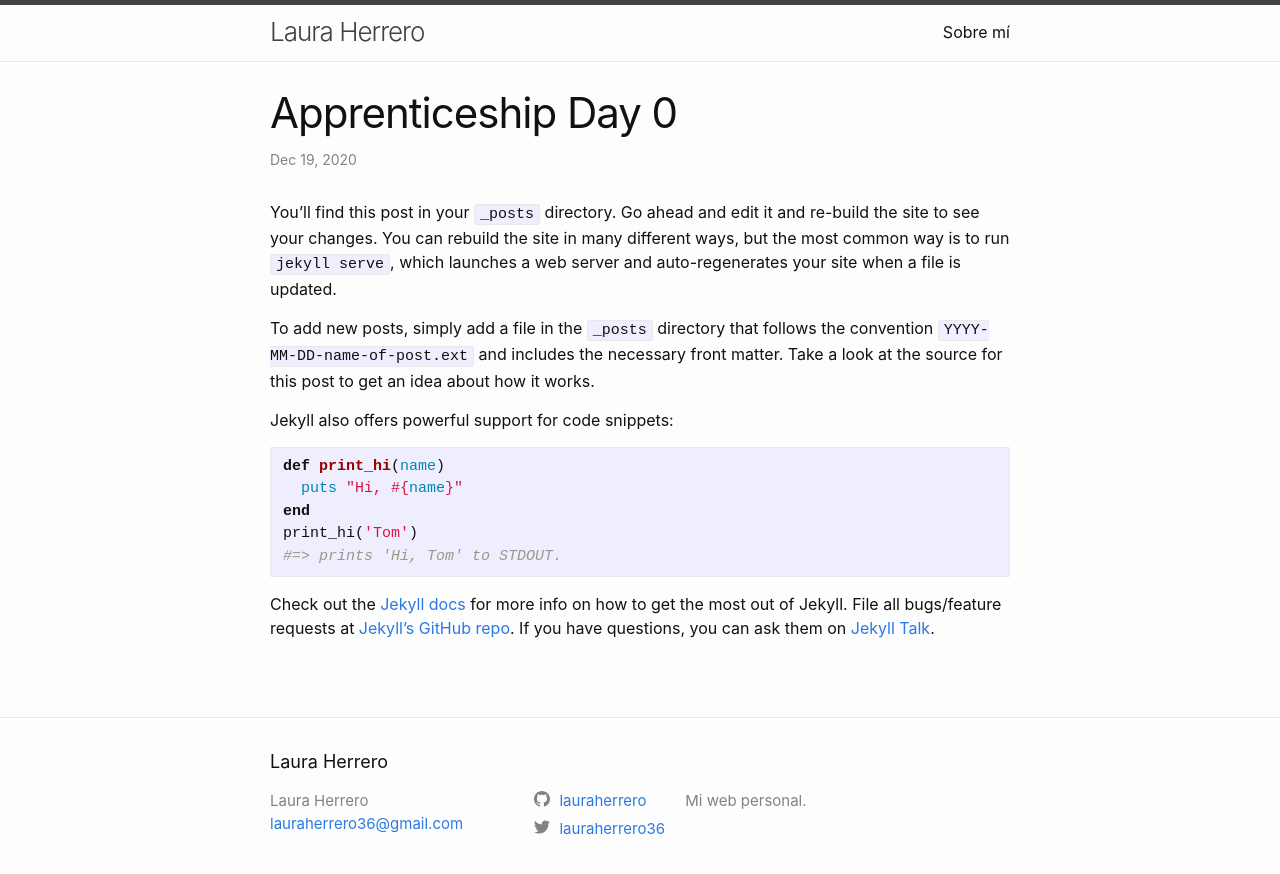
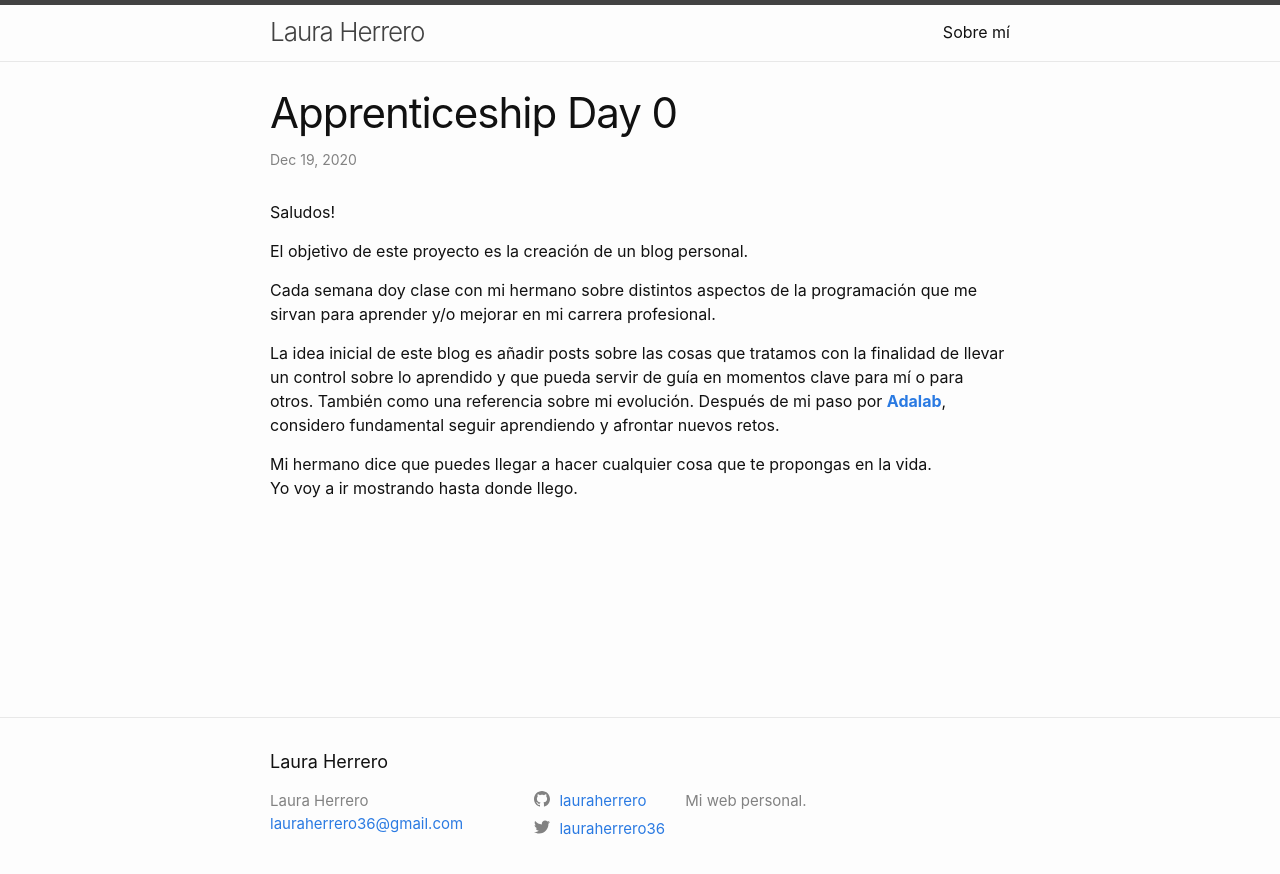
Before and after one commit to lauraherrero/blog, a Jekyll site: the page built from _posts/2020-12-19-apprenticeship-day-0.md, in a window 1280 px wide. Shown: the top 874 px of the page. Built offline with Jekyll 4.4.1, drawn with Linux system fonts in a browser that asks for light colours.

Commit message:
Change post about day 0 to describe the goal of the project.

````diff
--- a/_posts/2020-12-19-apprenticeship-day-0.md
+++ b/_posts/2020-12-19-apprenticeship-day-0.md
@@ -1,22 +1,14 @@
 ---
 layout: post
 ---
-You’ll find this post in your `_posts` directory. Go ahead and edit it and re-build the site to see your changes. You can rebuild the site in many different ways, but the most common way is to run `jekyll serve`, which launches a web server and auto-regenerates your site when a file is updated.
+Saludos!
 
-To add new posts, simply add a file in the `_posts` directory that follows the convention `YYYY-MM-DD-name-of-post.ext` and includes the necessary front matter. Take a look at the source for this post to get an idea about how it works.
 
-Jekyll also offers powerful support for code snippets:
+El objetivo de este proyecto es la creación de un blog personal.
 
-```ruby
-def print_hi(name)
-  puts "Hi, #{name}"
-end
-print_hi('Tom')
-#=> prints 'Hi, Tom' to STDOUT.
-```
+Cada semana doy clase con mi hermano sobre distintos aspectos de la programación que me sirvan para aprender y/o mejorar en mi carrera profesional.
 
-Check out the [Jekyll docs][jekyll-docs] for more info on how to get the most out of Jekyll. File all bugs/feature requests at [Jekyll’s GitHub repo][jekyll-gh]. If you have questions, you can ask them on [Jekyll Talk][jekyll-talk].
+La idea inicial de este blog es añadir posts sobre las cosas que tratamos con la finalidad de llevar un control sobre lo aprendido y que pueda servir de guía en momentos clave para mí o para otros. También como una referencia sobre mi evolución. Después de mi paso por <a href="https://adalab.es/">**Adalab**</a>, considero fundamental seguir aprendiendo y afrontar nuevos retos.
 
-[jekyll-docs]: https://jekyllrb.com/docs/home
-[jekyll-gh]:   https://github.com/jekyll/jekyll
-[jekyll-talk]: https://talk.jekyllrb.com/
+Mi hermano dice que puedes llegar a hacer cualquier cosa que te propongas en la vida.
+Yo voy a ir mostrando hasta donde llego.
````
Also changed, not shown: _posts/2020-12-24-apprenticeship-day-1.md (line endings or trailing spaces).
